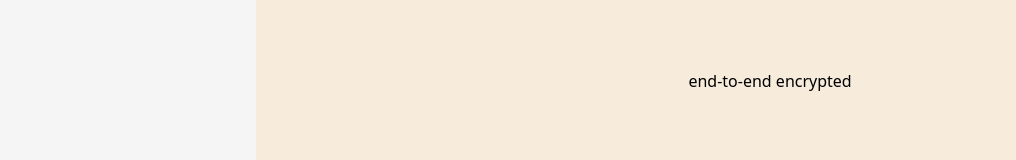
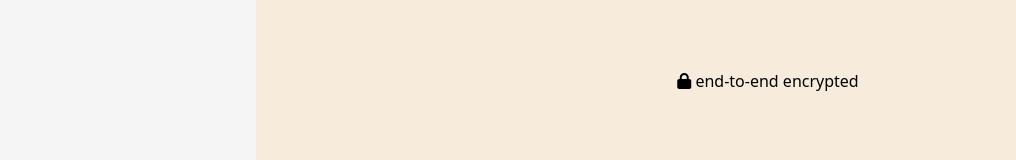
Before and after one commit to BASHISTHANAYAK/React-Module-Test, a React (Create React App) app in the folder react--module/: page / in a window 1280 px wide. Shown: the part 574-734 px from the top of the page, without its empty margins (0-1016 px from the left). Built offline with nearby package versions, Linux system fonts and the light colour scheme.

Commit message:
welcome page completed

```diff
--- a/react--module/public/index.html
+++ b/react--module/public/index.html
@@ -10,6 +10,8 @@
     />
     <title>React App</title>
   </head>
+  <script src="https://kit.fontawesome.com/5a0226f906.js" crossorigin="anonymous"></script>
+
   <body>
     <div id="root"></div>
   </body>
--- a/react--module/src/Components/MessagePart/message.js
+++ b/react--module/src/Components/MessagePart/message.js
@@ -10,7 +10,7 @@ const message = () => {
         Send and receive messages without keeping your phone online. Use Pocket
         Notes on up to 4 linked devices and 1 mobile phone
       </p>
-      <p className='end-to-end-encrypted'><span><img src="" alt="" /></span> end-to-end encrypted</p>
+      <p className='end-to-end-encrypted'><span><i class="fa-solid fa-lock"></i></span> end-to-end encrypted</p>
     </div>
   );
 };
```
